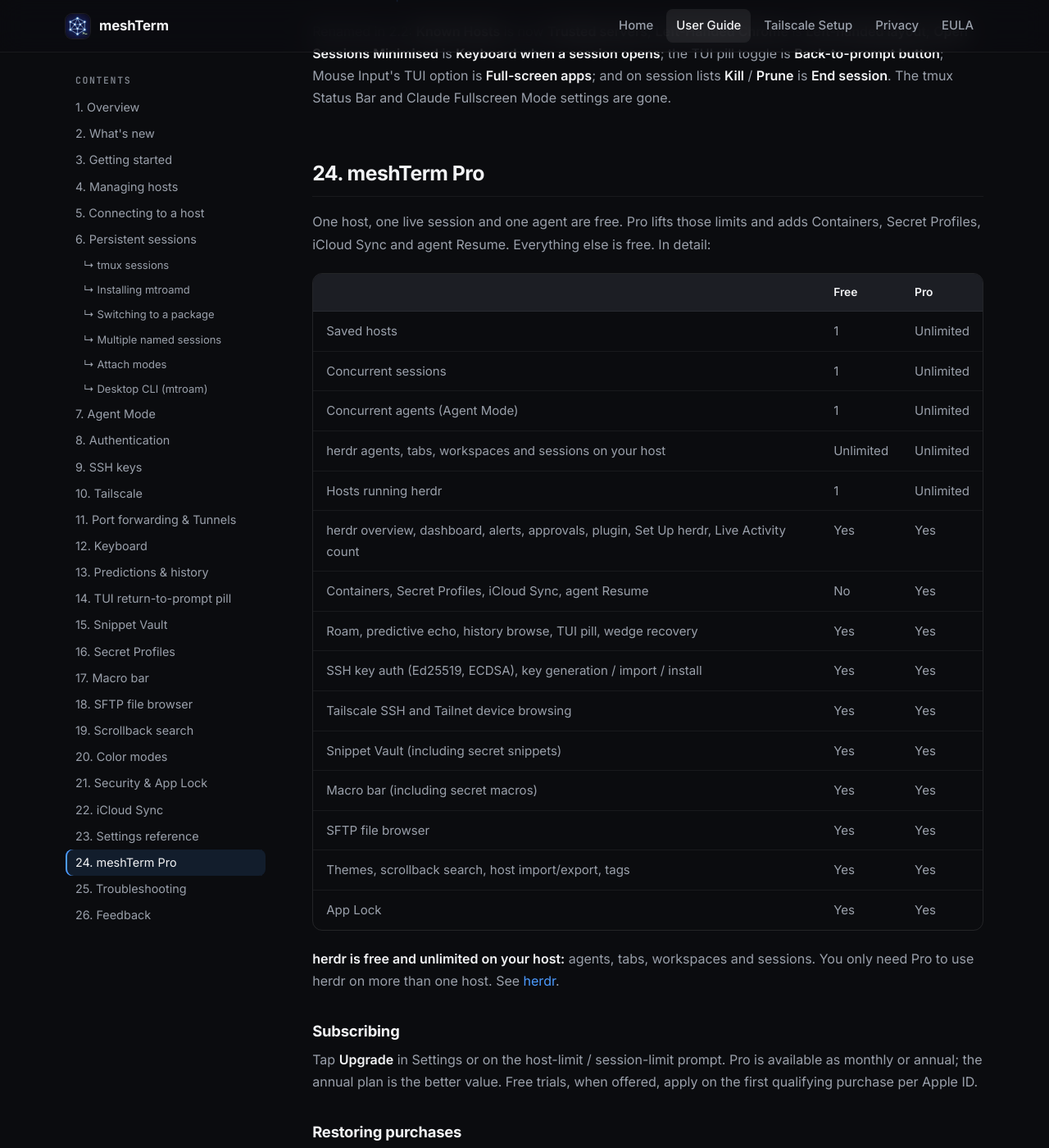
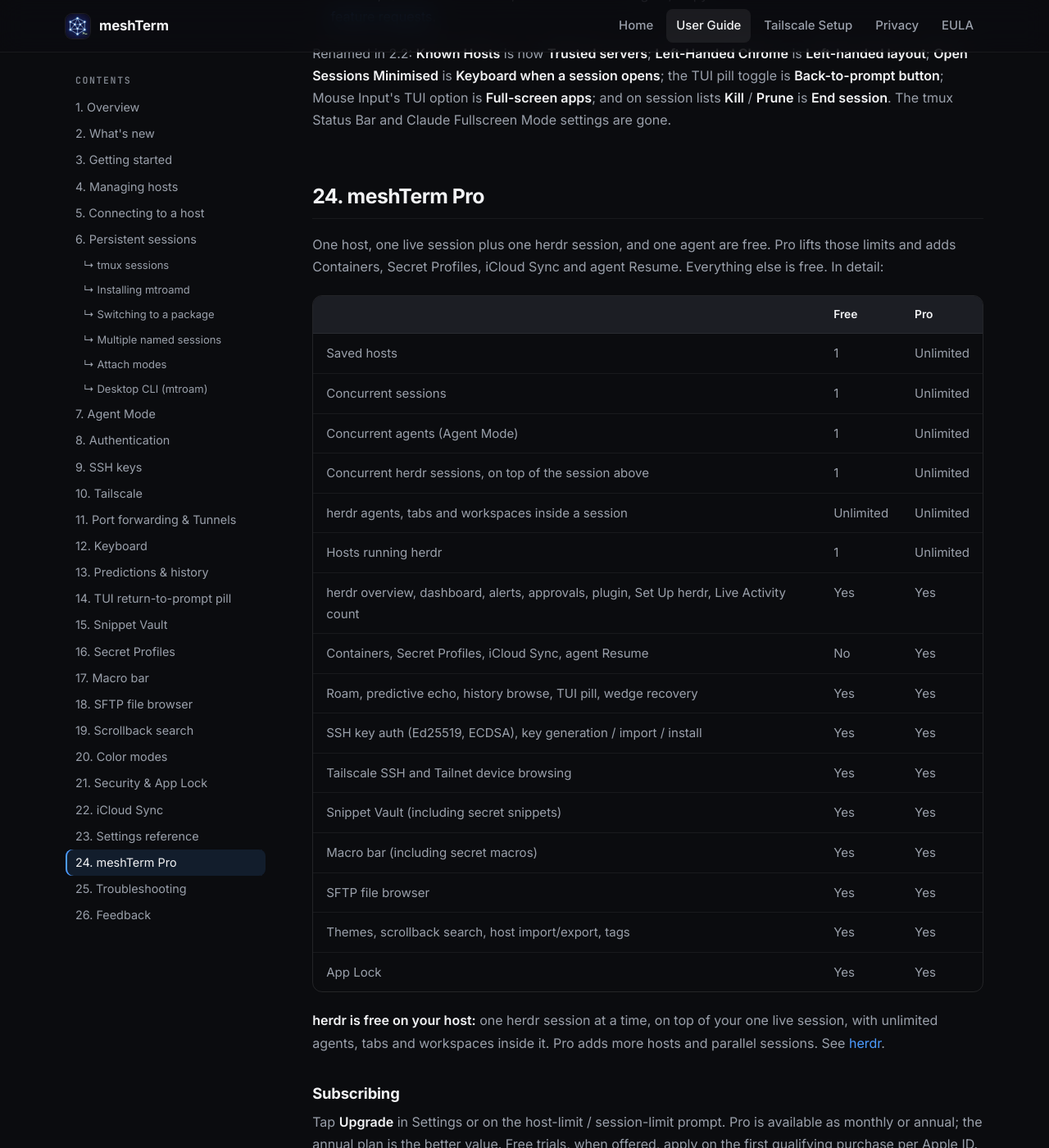
Before and after one commit to JBetchGH/meshterm-docs, a Jekyll site: the page built from meshterm.html, in a window 1280 px wide and 1400 px high, scrolled down 37701 px. Shown: the whole window at 82% size. Built offline with Jekyll 4.4.1, drawn with Linux system fonts in a browser that asks for light colours; some of the changed text lies outside the part shown.

Commit message:
Docs 2.2: free is one live session plus one herdr session
The free plan now has one herdr session at a time on top of the one
live session (meshTerm herdr plan D-21), with unlimited agents, tabs
and workspaces inside it; Pro adds more hosts and parallel sessions.
Pro section summary, table (new herdr-sessions row), herdr callout,
What's New entry and the home page herdr blurb (en+es) updated.

Co-Authored-By: Claude Opus 5.5 <noreply@anthropic.com>

```diff
--- a/index.es.html
+++ b/index.es.html
@@ -42,7 +42,7 @@ footer: |
     </div>
     <div class="feature-card">
       <h3>herdr, integrado <span class="new-badge">2.2</span></h3>
-      <p>Mantenga Claude, Codex, Gemini y otros agentes en marcha en su host con <a href="https://herdr.dev">herdr</a> y vea cada sesión desde el teléfono: qué le necesita, el estado en directo y las aprobaciones que puede responder sin abrir un terminal. Gratis e ilimitado en su host: agentes, pestañas y espacios de trabajo. Solo necesita Pro para usar herdr en más de un host.</p>
+      <p>Mantenga Claude, Codex, Gemini y otros agentes en marcha en su host con <a href="https://herdr.dev">herdr</a> y vea cada sesión desde el teléfono: qué le necesita, el estado en directo y las aprobaciones que puede responder sin abrir un terminal. Gratis en su host: una sesión de herdr a la vez, con agentes, pestañas y espacios de trabajo ilimitados dentro. Pro añade más hosts y sesiones en paralelo.</p>
     </div>
     <div class="feature-card">
       <h3>Roam: sesiones persistentes</h3>
--- a/index.html
+++ b/index.html
@@ -42,7 +42,7 @@ footer: |
     </div>
     <div class="feature-card">
       <h3>herdr, built in <span class="new-badge">2.2</span></h3>
-      <p>Keep Claude, Codex, Gemini and other agents running on your host in <a href="https://herdr.dev">herdr</a>, and see every session from your phone: what needs you, live status, and approvals you can answer without opening a terminal. Free and unlimited on your host: agents, tabs and workspaces. You only need Pro to use herdr on more than one host.</p>
+      <p>Keep Claude, Codex, Gemini and other agents running on your host in <a href="https://herdr.dev">herdr</a>, and see every session from your phone: what needs you, live status, and approvals you can answer without opening a terminal. Free on your host: one herdr session at a time, with unlimited agents, tabs and workspaces inside it. Pro adds more hosts and parallel sessions.</p>
     </div>
     <div class="feature-card">
       <h3>Roam: persistent sessions (Halo)</h3>
--- a/meshterm.html
+++ b/meshterm.html
@@ -87,7 +87,7 @@ footer: |
 
       <h3>2.2</h3>
       <ul>
-        <li><strong>herdr</strong>: meshTerm now works with <a href="https://herdr.dev">herdr</a>, which keeps Claude, Codex, Gemini and other agents running in panes on your host. <strong>Set Up herdr</strong> checks a host and installs herdr's official build in one tap. The Agents tab gains a <strong>herdr</strong> side with every herdr session on every host, alerts when an agent needs you, and approvals you can answer from your phone. herdr is free and unlimited on your host: agents, tabs, workspaces and sessions. You only need Pro to use herdr on more than one host. See <a href="#herdr">herdr</a>.</li>
+        <li><strong>herdr</strong>: meshTerm now works with <a href="https://herdr.dev">herdr</a>, which keeps Claude, Codex, Gemini and other agents running in panes on your host. <strong>Set Up herdr</strong> checks a host and installs herdr's official build in one tap. The Agents tab gains a <strong>herdr</strong> side with every herdr session on every host, alerts when an agent needs you, and approvals you can answer from your phone. herdr is free on your host: one herdr session at a time, on top of your one live session, with unlimited agents, tabs and workspaces inside it. Pro adds more hosts and parallel sessions. See <a href="#herdr">herdr</a>.</li>
         <li><strong>Native tmux</strong>: on hosts with tmux 3.2 or newer, meshTerm now talks to tmux directly (tmux "control mode"). Your tmux panes become real native panes: side by side with draggable dividers on iPad, one at a time on iPhone with a pane switcher in the top-right corner. Reconnects put you back in the same session at the same size. Control mode is on by default; a per-host <strong>tmux attach</strong> setting can choose <strong>Legacy</strong>, and meshTerm falls back to the classic attach by itself if a host's tmux is too old. See <a href="#tmux">tmux sessions</a>.</li>
         <li><strong>tmux page in the palette</strong>: a new palette page manages tmux windows and panes: switch, add, rename and close windows; split right or down, zoom, make a pane wider, narrower, taller or shorter, and even out the layout. On iPad your windows show as a row of chips.</li>
         <li><strong>Persistence picker</strong>: every host has one <strong>Persistence</strong> choice, <strong>tmux</strong>, <strong>mtRoam</strong> or <strong>None</strong> (Edit Host &gt; Session). <strong>Check persistence</strong> on a host's Details shows whether tmux and mtroamd are installed, where, and which versions. See <a href="#persistence">Choosing persistence</a>.</li>
@@ -529,7 +529,7 @@ services.mtroamd = { enable = true; users = [ "you" ]; };</pre>
       <h3 id="herdr">herdr <span class="new-badge">2.2</span></h3>
       <p><a href="https://herdr.dev">herdr</a> is an open-source terminal workspace for coding agents. It keeps Claude Code, Codex, Gemini and other agents running in panes on your host, whether or not meshTerm is open, and knows when one is waiting for you. meshTerm reads herdr's own status over SSH, so you can see and answer your agents from your phone without opening a terminal.</p>
       <div class="callout info">
-        <strong>Free and unlimited on your host.</strong> meshTerm puts no limit on herdr agents, tabs, workspaces or sessions, free plan included. You only need <a href="#pro">meshTerm Pro</a> to use herdr on more than one host.
+        <strong>Free on your host.</strong> The free plan includes one herdr session at a time, on top of your one live session, with no limit on the agents, tabs and workspaces inside it. <a href="#pro">meshTerm Pro</a> adds more hosts and parallel sessions.
       </div>
 
       <h4>Set Up herdr</h4>
@@ -1015,7 +1015,7 @@ services.mtroamd = { enable = true; users = [ "you" ]; };</pre>
     <!-- ============================================ -->
     <section id="pro">
       <h2>24. meshTerm Pro</h2>
-      <p>One host, one live session and one agent are free. Pro lifts those limits and adds Containers, Secret Profiles, iCloud Sync and agent Resume. Everything else is free. In detail:</p>
+      <p>One host, one live session plus one herdr session, and one agent are free. Pro lifts those limits and adds Containers, Secret Profiles, iCloud Sync and agent Resume. Everything else is free. In detail:</p>
 
       <table>
         <thead><tr><th></th><th>Free</th><th>Pro</th></tr></thead>
@@ -1023,7 +1023,8 @@ services.mtroamd = { enable = true; users = [ "you" ]; };</pre>
           <tr><td>Saved hosts</td><td>1</td><td>Unlimited</td></tr>
           <tr><td>Concurrent sessions</td><td>1</td><td>Unlimited</td></tr>
           <tr><td>Concurrent agents (Agent Mode)</td><td>1</td><td>Unlimited</td></tr>
-          <tr><td>herdr agents, tabs, workspaces and sessions on your host</td><td>Unlimited</td><td>Unlimited</td></tr>
+          <tr><td>Concurrent herdr sessions, on top of the session above</td><td>1</td><td>Unlimited</td></tr>
+          <tr><td>herdr agents, tabs and workspaces inside a session</td><td>Unlimited</td><td>Unlimited</td></tr>
           <tr><td>Hosts running herdr</td><td>1</td><td>Unlimited</td></tr>
           <tr><td>herdr overview, dashboard, alerts, approvals, plugin, Set Up herdr, Live Activity count</td><td>Yes</td><td>Yes</td></tr>
           <tr><td>Containers, Secret Profiles, iCloud Sync, agent Resume</td><td>No</td><td>Yes</td></tr>
@@ -1038,7 +1039,7 @@ services.mtroamd = { enable = true; users = [ "you" ]; };</pre>
         </tbody>
       </table>
 
-      <p><strong>herdr is free and unlimited on your host:</strong> agents, tabs, workspaces and sessions. You only need Pro to use herdr on more than one host. See <a href="#herdr">herdr</a>.</p>
+      <p><strong>herdr is free on your host:</strong> one herdr session at a time, on top of your one live session, with unlimited agents, tabs and workspaces inside it. Pro adds more hosts and parallel sessions. See <a href="#herdr">herdr</a>.</p>
 
       <h3>Subscribing</h3>
       <p>Tap <strong>Upgrade</strong> in Settings or on the host-limit / session-limit prompt. Pro is available as monthly or annual; the annual plan is the better value. Free trials, when offered, apply on the first qualifying purchase per Apple ID.</p>
```
